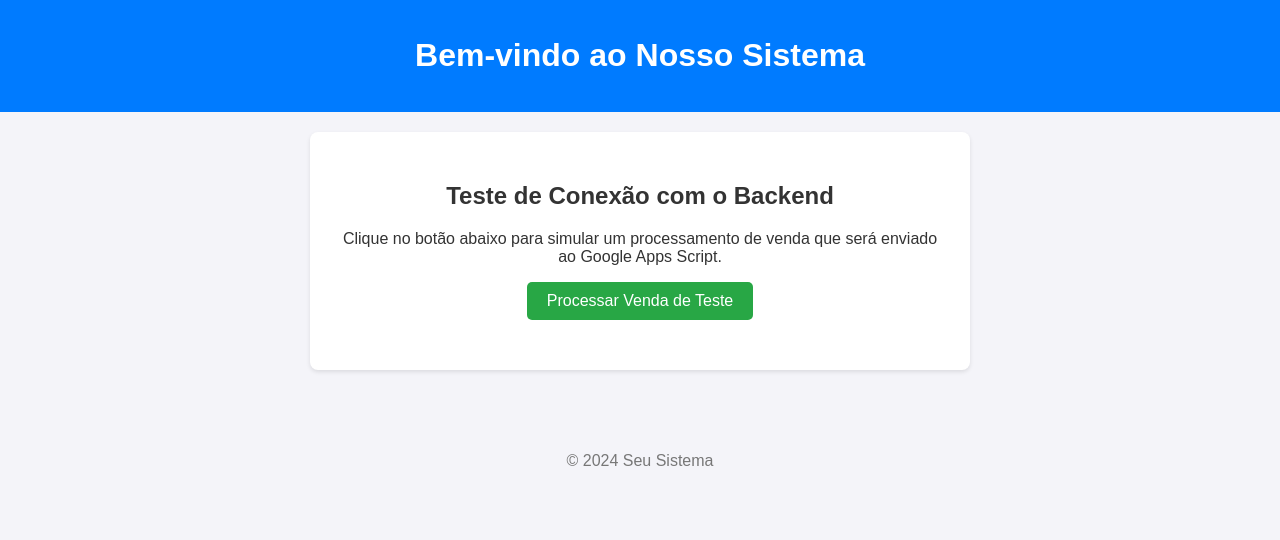
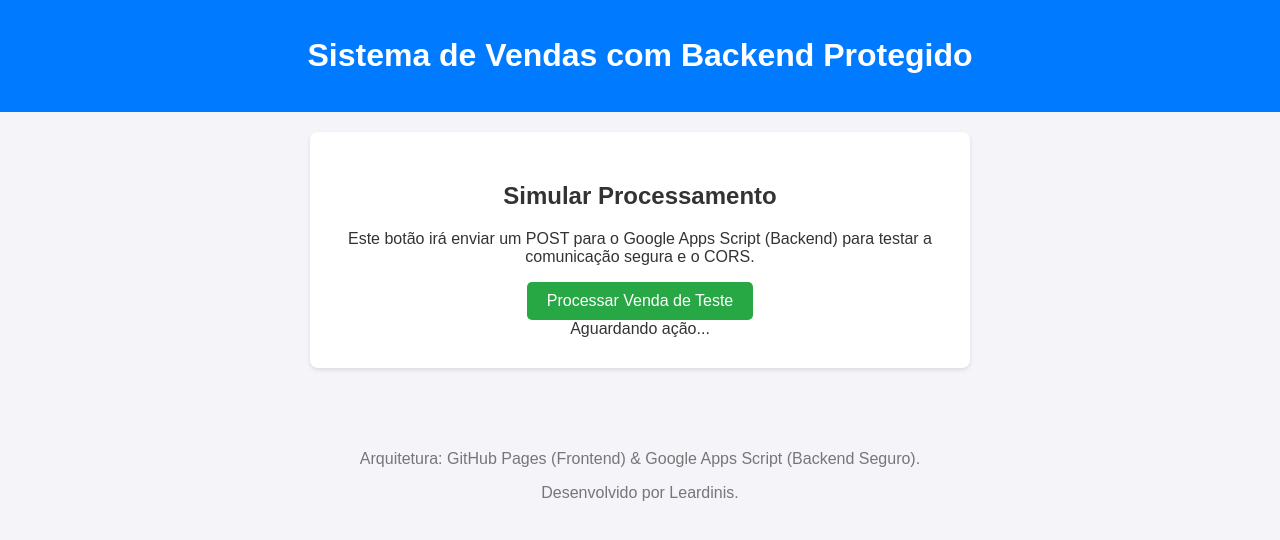
Before and after one commit to Leardinis/appLeardini, a plain HTML site: page index.html in a window 1280 px wide. Drawn offline with Linux system fonts and the light colour scheme.

Commit message:
Update index.html

```diff
--- a/index.html
+++ b/index.html
@@ -3,30 +3,34 @@
 <head>
     <meta charset="UTF-8">
     <meta name="viewport" content="width=device-width, initial-scale=1.0">
-    <title>Sistema de Vendas Seguro</title>
+    <title>Sistema de Vendas Seguro com GAS</title>
+    <!-- Link para o seu arquivo de estilos -->
     <link rel="stylesheet" href="style.css">
 </head>
 <body>
 
     <header>
-        <h1>Bem-vindo ao Nosso Sistema</h1>
+        <h1>Sistema de Vendas com Backend Protegido</h1>
     </header>
 
     <main>
         <section id="interface-venda">
-            <h2>Teste de Conexão com o Backend</h2>
-            <p>Clique no botão abaixo para simular um processamento de venda que será enviado ao Google Apps Script.</p>
+            <h2>Simular Processamento</h2>
+            <p>Este botão irá enviar um POST para o Google Apps Script (Backend) para testar a comunicação segura e o CORS.</p>
 
             <button id="vender">Processar Venda de Teste</button>
 
-            <div id="status-mensagem" style="margin-top: 20px; font-weight: bold;"></div>
+            <!-- Área para exibir mensagens de status e sucesso -->
+            <div id="status-mensagem">Aguardando ação...</div>
         </section>
     </main>
 
     <footer>
-        <p>&copy; 2024 Seu Sistema</p>
+        <p>Arquitetura: GitHub Pages (Frontend) & Google Apps Script (Backend Seguro).</p>
+        <p>Desenvolvido por Leardinis.</p>
     </footer>
 
+    <!-- Carrega o script de interação -->
     <script src="script.js"></script>
 </body>
 </html>
```
